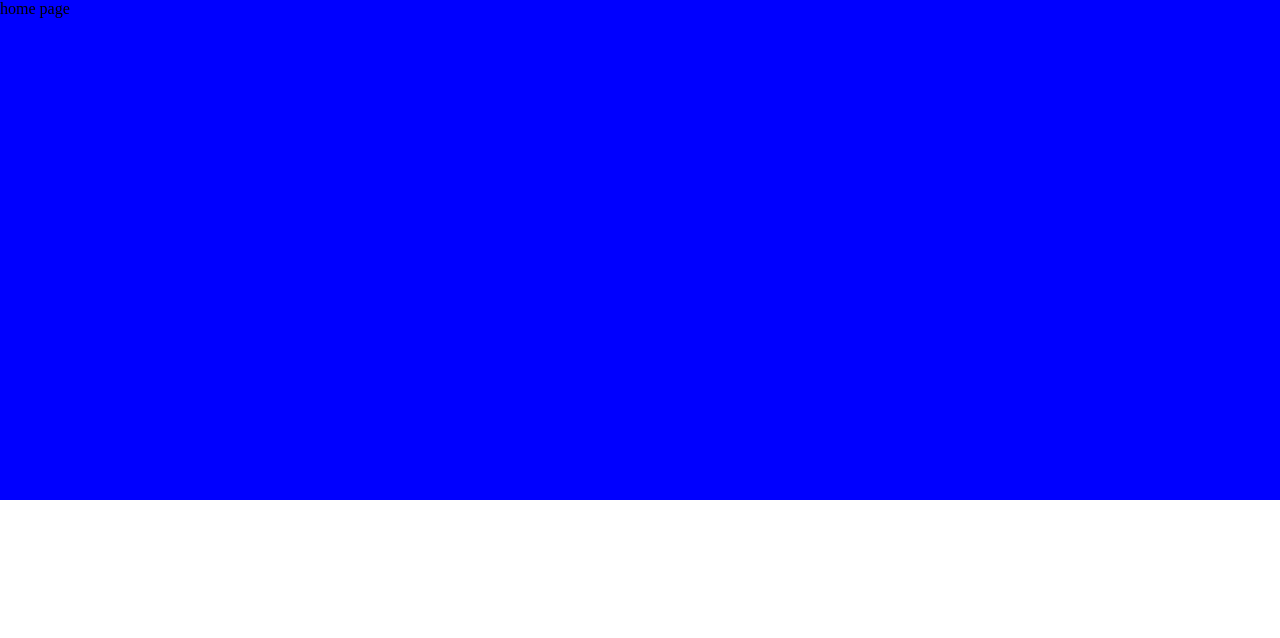
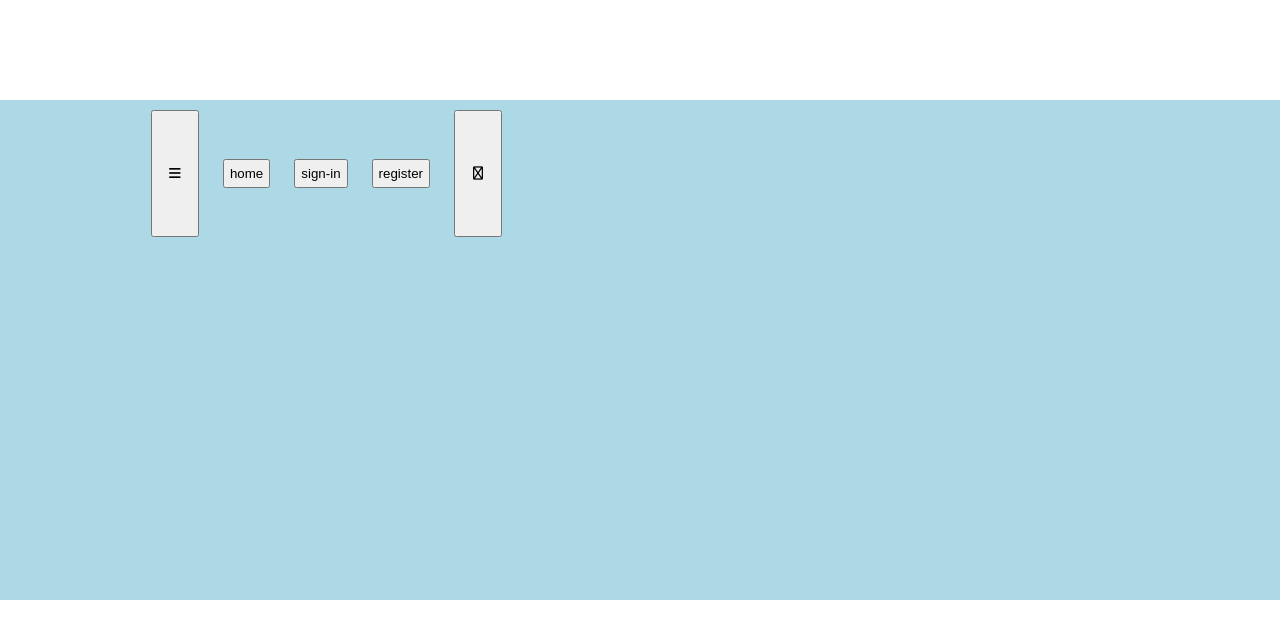
Before and after one commit to SYED-AHMED-808/cure_life, a plain HTML site: page index.html in a window 1280 px wide. Drawn offline with Linux system fonts and the light colour scheme.

Commit message:
added buttons

```diff
--- a/index.html
+++ b/index.html
@@ -1,13 +1,26 @@
 <!DOCTYPE html>
 <html lang="en">
-  <head>
-    <meta charset="UTF-8" />
-    <meta http-equiv="X-UA-Compatible" content="IE=edge" />
-    <meta name="viewport" content="width=device-width, initial-scale=1.0" />
-    <link rel="stylesheet" href="./src/css/styles.css" />
-    <title>Cure_Life</title>
-  </head>
-  <body>
-    <div id="homepage">home page</div>
-  </body>
+
+<head>
+    <meta charset="UTF-8">
+    <meta http-equiv="X-UA-Compatible" content="IE=edge">
+    <meta name="viewport" content="width=device-width, initial-scale=1.0">
+    <link rel="stylesheet" href="./src/css/styles.css">
+    <title>Document</title>
+</head>
+
+<body>
+
+        <div class="home">
+            <button> <i class="fa-solid fa-bars"></i></button>
+
+            <button>home</button>
+            <button>sign-in</button>
+            <button>register</button>
+            <button><i class="fa-regular fa-hospital-user"></i></button>
+        </div>
+        <script src="https://kit.fontawesome.com/fd7317aaf0.js" crossorigin="anonymous"></script>
+
+</body>
+
 </html>
--- a/src/css/styles.css
+++ b/src/css/styles.css
@@ -1,11 +1,27 @@
 *{
-margin:0;
+margin:50px 0;
 }
 
-#homepage{
- width: 100%;
- min-height: 500px;
- background-color: blue;
- align-items: center;
- border-color: 20px solid black;
-}
+.home{
+
+    width: 40%;
+    padding-right: 60%;
+
+    min-height: 500px;
+
+    background-color: lightblue;
+
+    text-align: right;
+
+    border-color: 20px solid black;
+
+   }
+
+   .home button i{
+    width: 34px;
+   }
+
+   .home button{
+    padding:5px 5px;
+    margin:10px 10px;
+   }
```
